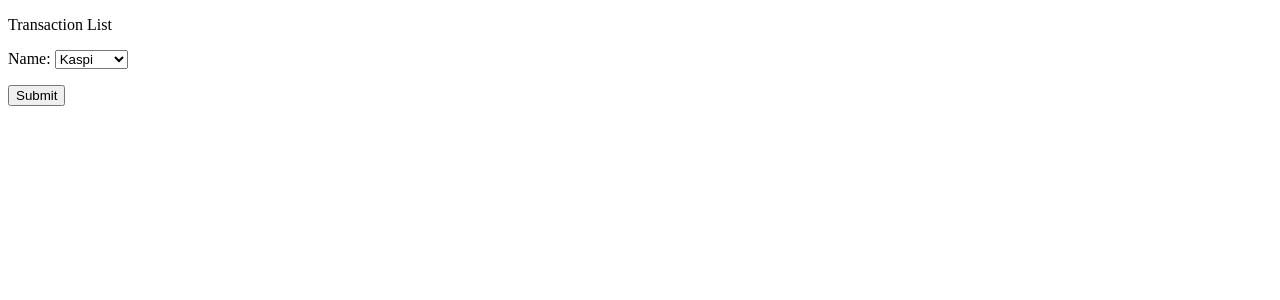
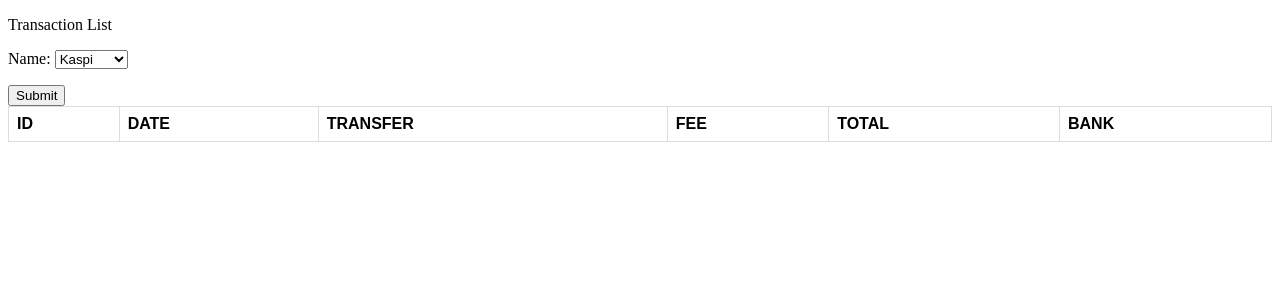
Before and after one commit to AssylzhanZharzhanov/choco, a Django app: page /transaction in a window 1280 px wide. Shown: the top 300 px of the page. Run offline with Django 3.2, Linux system fonts and the light colour scheme; lists and menus that the app fills with data are empty.

Commit message:
'Inserting'

```diff
--- a/project/views.py
+++ b/project/views.py
@@ -65,14 +65,14 @@ class ParseForm(TemplateView):
             simplelist = self.simplelist
             if len(simplelist) > 0 :
                 newFiles = True
-            args = {'bank': simplelist[1].getName(), 'files': simplelist[1].getFiles(), 'newFiles': newFiles, 'button':submitbutton}
+            args = {'bank': simplelist[3].getName(), 'files': simplelist[3].getFiles(), 'newFiles': newFiles, 'button':submitbutton}
             return render(request, 'project/update_list.html', args)
 
         if submitbutton == "Parse":
             simplelist = self.simplelist
-            f = open("/home/mrx/Documents/choko-master/docs/demofile.txt", "w")
-            f.write(str(len(simplelist)))
-            logger.debug(len(simplelist))
+            # f = open("/home/mrx/Documents/choko-master/docs/demofile.txt", "w")
+            # f.write(str(len(simplelist)))
+            # logger.debug(len(simplelist))
             for i in range(0, len(simplelist)):
                 files = simplelist[i].getFiles()
                 name = simplelist[i].getName()
@@ -89,14 +89,14 @@ class ParseForm(TemplateView):
                     if names[i] == 'kazkom':
                         kazkom = KaspiParser(j)
                         kazkom.getParse()
-
-        # return render(request, 'project/update_list.html', {})
         return redirect('/transaction')
 
 def update_list(request):
      return render(request, 'project/update_list.html', {})
 
 
+
+# return render(request, 'project/update_list.html', {})
 
 # [
 #  {
--- a/templates/project/transaction_list.html
+++ b/templates/project/transaction_list.html
@@ -2,8 +2,26 @@
 <html lang="en">
 <head>
     <meta charset="UTF-8">
-    <title>Title</title>
+    <title>Transactions</title>
 </head>
+<style>
+    table {
+    font-family: arial, sans-serif;
+    border-collapse: collapse;
+    width: 100%;
+}
+
+td, th {
+    border: 1px solid #dddddd;
+    text-align: left;
+    padding: 8px;
+}
+
+tr:nth-child(even) {
+    background-color: #dddddd;
+}
+
+</style>
 <body>
     <p> Transaction List </p>
 
@@ -16,7 +34,26 @@
         </form>
     </div>
 
-<h3> {{ l }}</h3>
+    <table>
+        <thead>
+        <th> ID </th>
+        <th> DATE </th>
+        <th> TRANSFER </th>
+        <th> FEE </th>
+        <th> TOTAL </th>
+        <th> BANK </th>
+        </thead>
+        {% for i in transactions %}
+        <tr>
+        <td> {{ i.id }}</td>
+        <td> {{ i.date }}</td>
+        <td> {{ i.transfer }}</td>
+        <td> {{ i.fee }}</td>
+        <td> {{ i.total }}</td>
+        <td> {{ i.name }}</td>
+        </tr>
+        {%  endfor %}
+    </table>
 {#<p> {{ transactions }}</p>#}
 {#{% for i in tr %}#}
 {#    <p> {{ i.name }} </p>#}
```
Also changed, not shown: project/models.py (+10 -4 lines), db.sqlite3.
